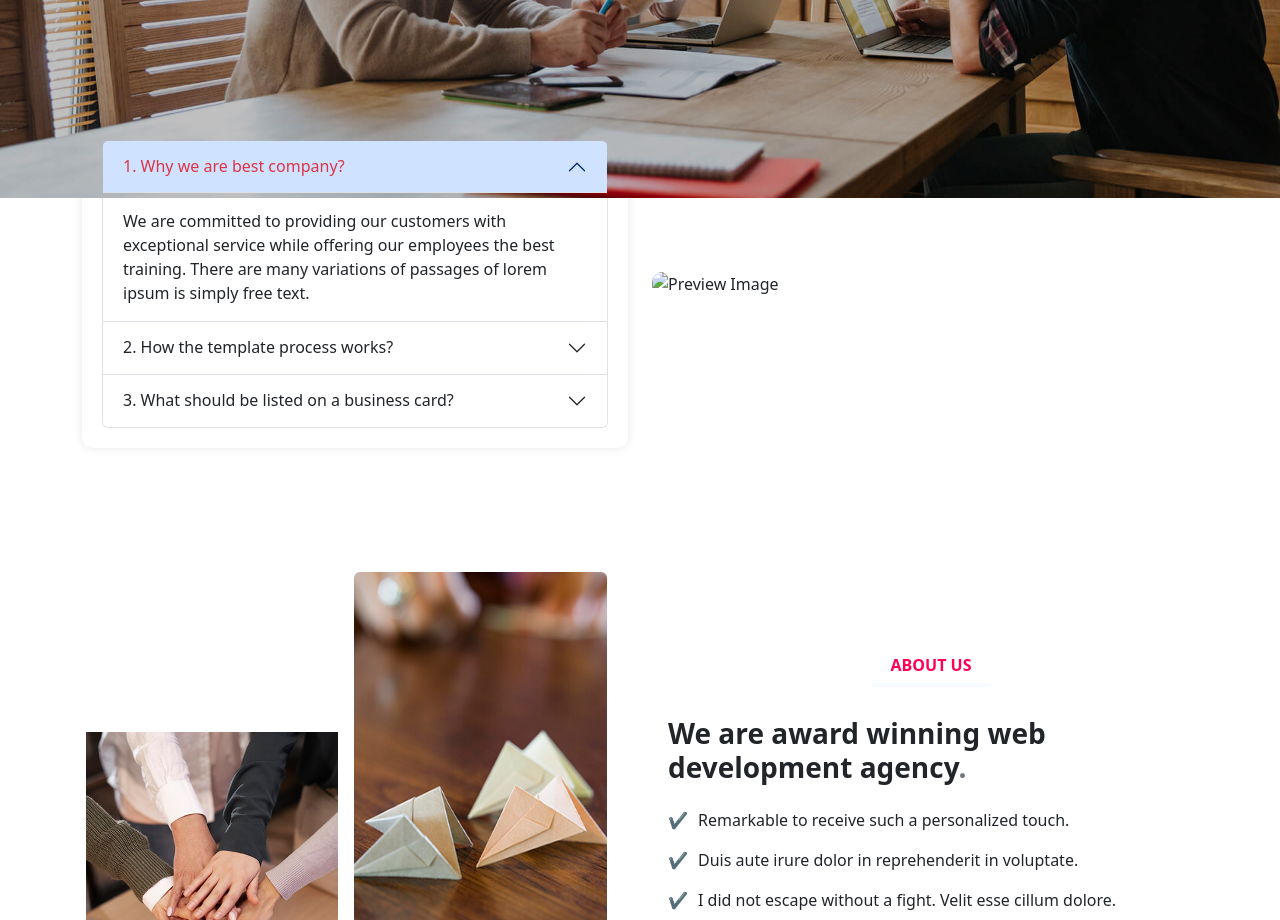
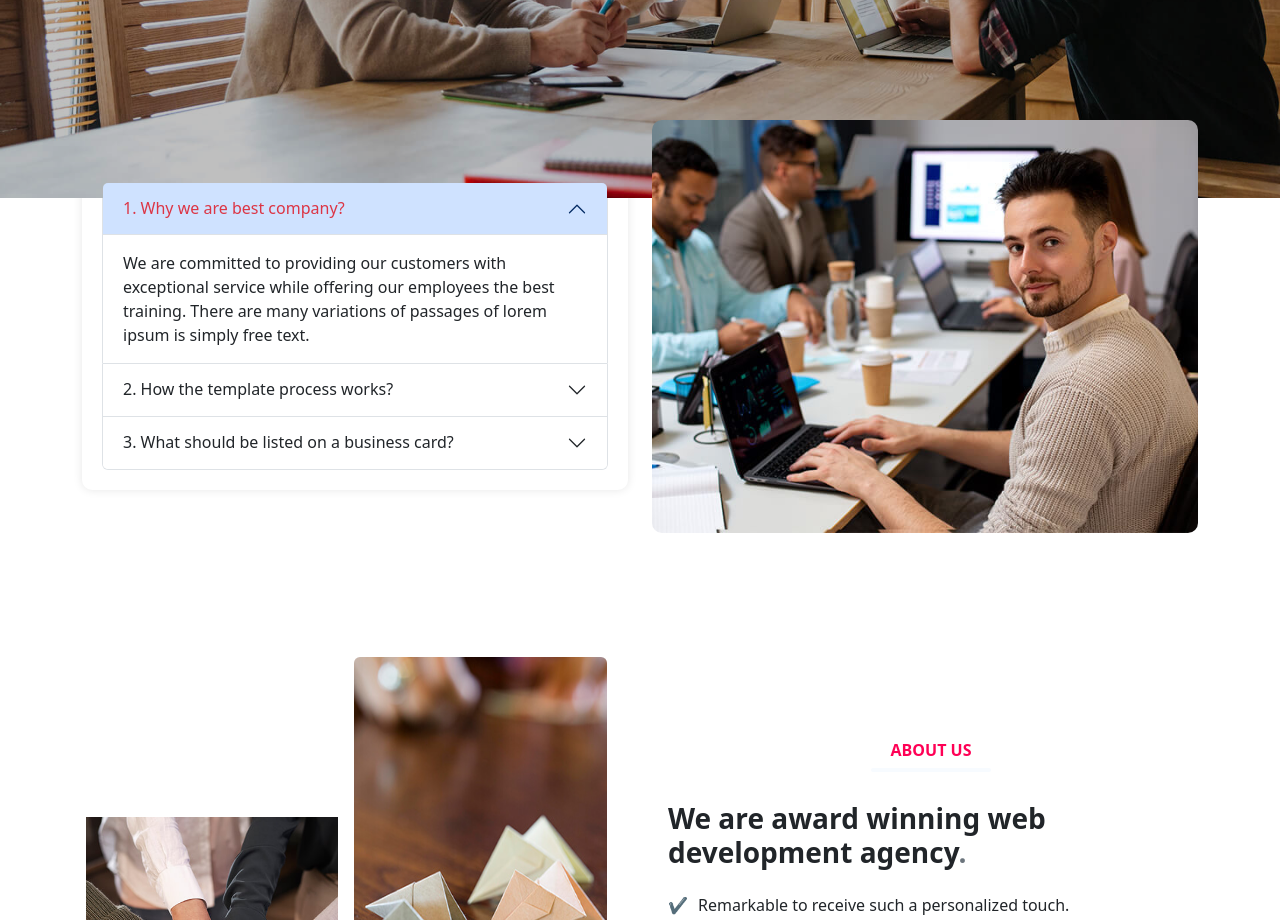
Before and after one commit to arnav3414/WebThinker, a plain HTML site: page index.html in a window 1280 px wide. Shown: the part 2380-3300 px from the top of the page. Drawn offline with nearby package versions, Linux system fonts and the light colour scheme; the site is published under a folder, as on GitHub Pages, so addresses that start at the root find nothing.

Commit message:
Update index.html

```diff
--- a/index.html
+++ b/index.html
@@ -1066,7 +1066,7 @@ h6.text-highlight {
             <!-- Video Preview -->
             <div class="col-md-6">
                 <div class="video-preview">
-                    <img src="/images/extra-sec-img.jpg" alt="Preview Image">
+                    <img src="./images/extra-sec-img.jpg" alt="Preview Image">
                     <div class="play-btn">
                         <i class="bi bi-play-fill"></i>
                     </div>
```
